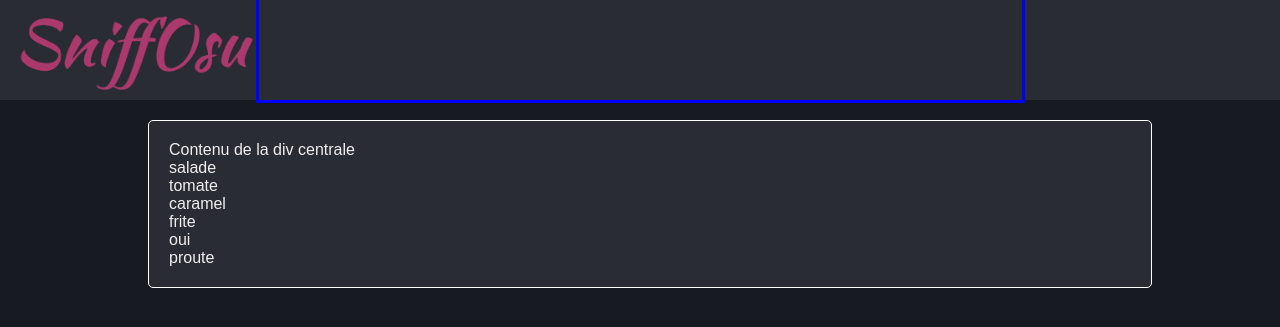
After one commit to Wanaps/SniffOsu, a Python web app: template templates/home page.html in a window 1280 px wide. The commit adds this page. Shown: the top 327 px of the page. Run offline with Jinja, Linux system fonts and the light colour scheme; the template is opened without the code that fills it, so the values that code supplies are empty.

Commit message:
adding home page

```diff
--- /dev/null
+++ b/templates/home page.html
@@ -0,0 +1,124 @@
+<!DOCTYPE html>
+<html lang="en">
+<head>
+    <meta charset="UTF-8">
+    <meta name="viewport" content="width=device-width, initial-scale=1.0">
+    <title>Page Utilisateur</title>
+    <style>
+        body {
+            margin: 0;
+            padding: 0;
+            font-family: Arial, sans-serif;
+            background-color: #171A21;
+            color: #F1EEEF;
+        }
+
+        .topbar {
+            height: 100px;
+            background-color: #292C33;
+            justify-content: center;
+            align-items: center;
+            display: flex;
+        }
+
+        .navbar {
+            height: 100%;
+            width: 60%;
+            border: blue solid;
+        }
+
+        .container {
+            margin: 20px auto;
+            width: 80%;
+            display: flex;
+            height: 80%;
+            flex-direction: row-reverse;
+        }
+
+        .centrale-haute {
+            flex: 1;
+            background-color: #292C33;
+            border-radius: 5px;
+            border: 1px solid white;
+            margin-left: 20px;
+            padding: 20px;
+        }
+
+        .centrale-basse {
+            flex: 1;
+            background-color: #292C33;
+            border-radius: 5px;
+            border: 1px solid white;
+            margin-left: 20px;
+            padding: 20px;
+        }
+
+        .user-info {
+            width: 60%;
+            background-color: #292C33;
+            border-radius: 5px;
+            border: 1px solid white;
+            padding: 20px;
+            display: flex;
+            align-items: center;
+            flex-direction: column;
+        }
+
+        .photo-de-profile {
+            width: 100px;
+            height: 100px;
+            background-color: #AC396D;
+            margin-bottom: 10px;
+            border-radius: 5px;
+            border: 1px solid white;
+        }
+
+        .username {
+            font-size: 18px;
+            color: #ffffff;
+            margin-bottom: 10px;
+            border: 1px solid white;
+            padding: 10px;
+            border-radius: 5px;
+        }
+
+        .other-info {
+            /* height: 60%; */
+            background-color: #292C33;
+            color: #F1EEEF;
+            border: 1px solid white;
+            padding: 10px;
+            border-radius: 5px;
+        }
+
+        .logo {
+            display: flex;
+            float: left;
+            height: 80%;
+            width: 10%;
+            margin-right: 9%;
+            margin-left: 1%;
+        }
+
+        .compensator {
+            display: flex;
+            float: right;
+            height: 80%;
+            width: 10%;
+            margin-left: 10%;
+        }
+    </style>
+</head>
+<body>
+    <div class="topbar">
+        <div class="logo"><img src="../assets/sniffosu.png"></div>
+        <div class="navbar"></div>
+        <div class="compensator"></div>
+    </div>
+
+    <div class="container">
+            <div class="centrale-haute">Contenu de la div centrale<br>salade<br>tomate<br>caramel<br>frite<br>oui<br>proute<br></div>
+        </div>
+    </div>
+</body>
+</html>
--- a/templates/search.html
+++ b/templates/search.html
@@ -3,7 +3,7 @@
 <head>
     <meta charset="UTF-8">
     <meta name="viewport" content="width=device-width, initial-scale=1.0">
-    <link rel="stylesheet" href="style.css">
+    <link rel="stylesheet" href="../style/search-style.css">
     <title>Qui cherchez-vous ?</title>
 </head>
 <body>
```
Also changed, not shown: style/user-page-style.css (added, +92 -0 lines), templates/user page.html (added, +140 -0 lines), assets/sniffosu.png (added), assets/sniffosu.svg (added), style/search-style.css (line endings or trailing spaces).
